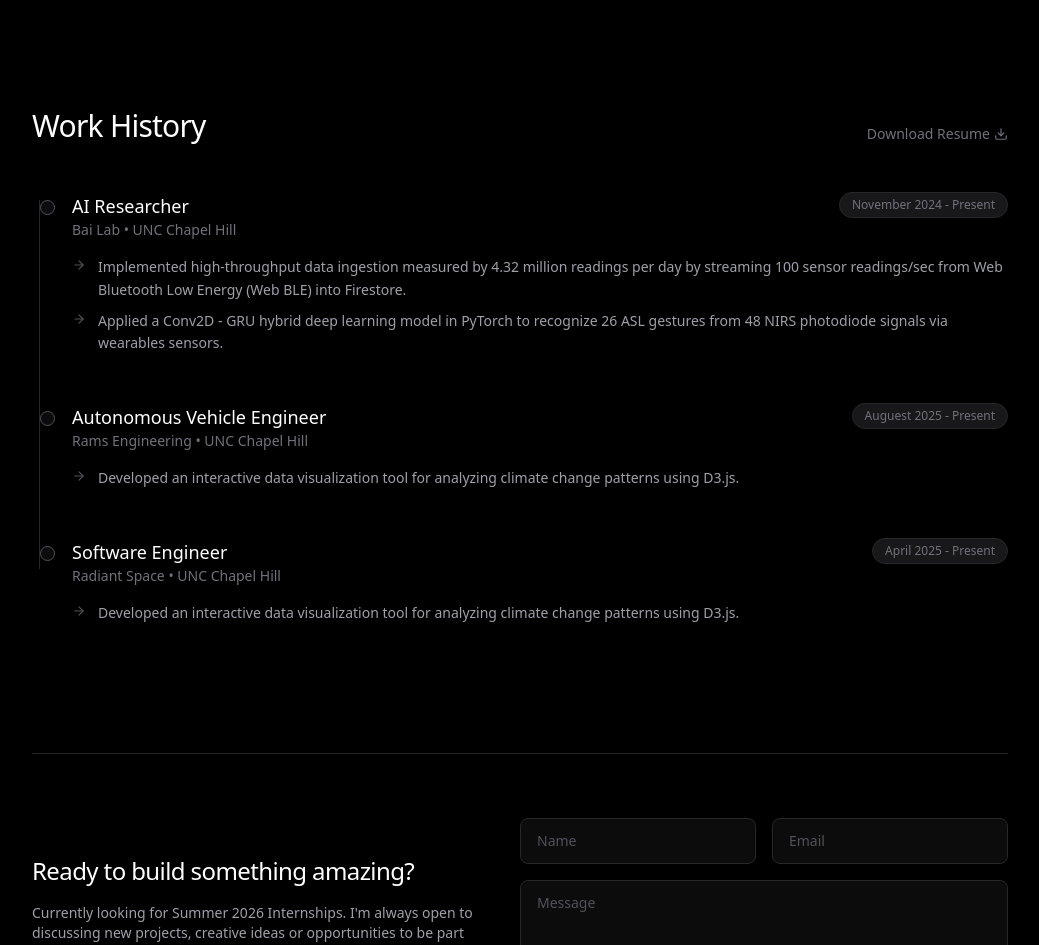
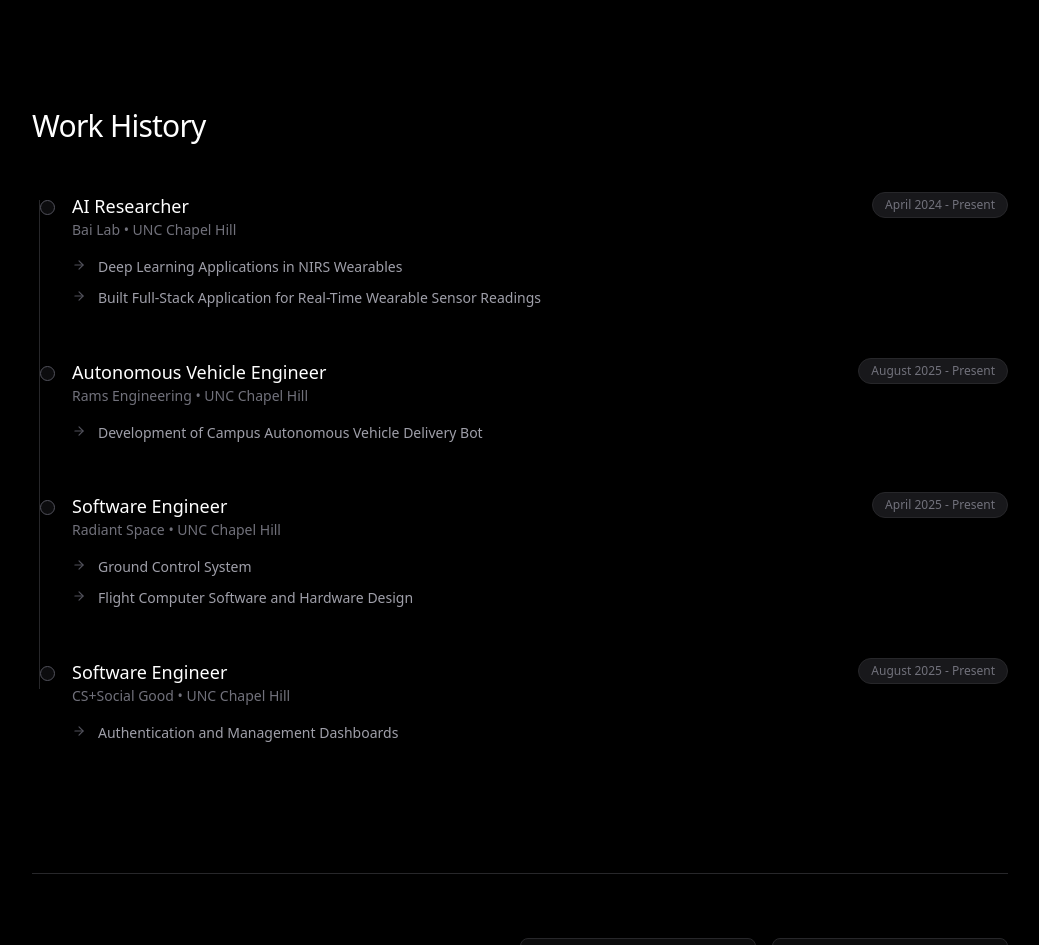
Before and after one commit to Krushna-B/krushna-bhanushali, a Next.js app: page / in a window 1280 px wide. Shown: the part 2240-3185 px from the top of the page, without its empty margins (120-1159 px from the left). Built offline with nearby package versions, Linux system fonts and the light colour scheme.

Commit message:
Update experience section

```diff
--- a/src/components/Experience.tsx
+++ b/src/components/Experience.tsx
@@ -5,20 +5,18 @@ const jobs = [
     title: "AI Researcher",
     company: "Bai Lab",
     location: "UNC Chapel Hill",
-    period: "November 2024 - Present",
+    period: "April 2024 - Present",
     responsibilities: [
-      "Implemented high-throughput data ingestion measured by 4.32 million readings per day by streaming 100 sensor readings/sec from Web Bluetooth Low Energy (Web BLE) into Firestore.",
-      "Applied a Conv2D - GRU hybrid deep learning model in PyTorch to recognize 26 ASL gestures from 48 NIRS photodiode signals via wearables sensors.",
+      "Deep Learning Applications in NIRS Wearables",
+      "Built Full-Stack Application for Real-Time Wearable Sensor Readings",
     ],
   },
   {
     title: "Autonomous Vehicle Engineer",
     company: "Rams Engineering",
     location: "UNC Chapel Hill",
-    period: "Auguest 2025 - Present",
-    responsibilities: [
-      "Developed an interactive data visualization tool for analyzing climate change patterns using D3.js.",
-    ],
+    period: "August 2025 - Present",
+    responsibilities: ["Development of Campus Autonomous Vehicle Delivery Bot"],
   },
   {
     title: "Software Engineer",
@@ -26,8 +24,16 @@ const jobs = [
     location: "UNC Chapel Hill",
     period: "April 2025 - Present",
     responsibilities: [
-      "Developed an interactive data visualization tool for analyzing climate change patterns using D3.js.",
+      "Ground Control System",
+      "Flight Computer Software and Hardware Design",
     ],
+  },
+  {
+    title: "Software Engineer",
+    company: "CS+Social Good",
+    location: "UNC Chapel Hill",
+    period: "August 2025 - Present",
+    responsibilities: ["Authentication and Management Dashboards"],
   },
 ];
 
@@ -38,13 +44,13 @@ export default function Experience() {
         <h2 className="text-2xl md:text-3xl font-medium text-white tracking-tight">
           Work History
         </h2>
-        <a
+        {/* <a
           href="#"
           className="hidden md:flex items-center gap-1 text-sm text-zinc-500 hover:text-white transition-colors"
         >
           Download Resume
           <Download size={14} />
-        </a>
+        </a> */}
       </div>
 
       <div className="relative space-y-12 pl-2">
```
